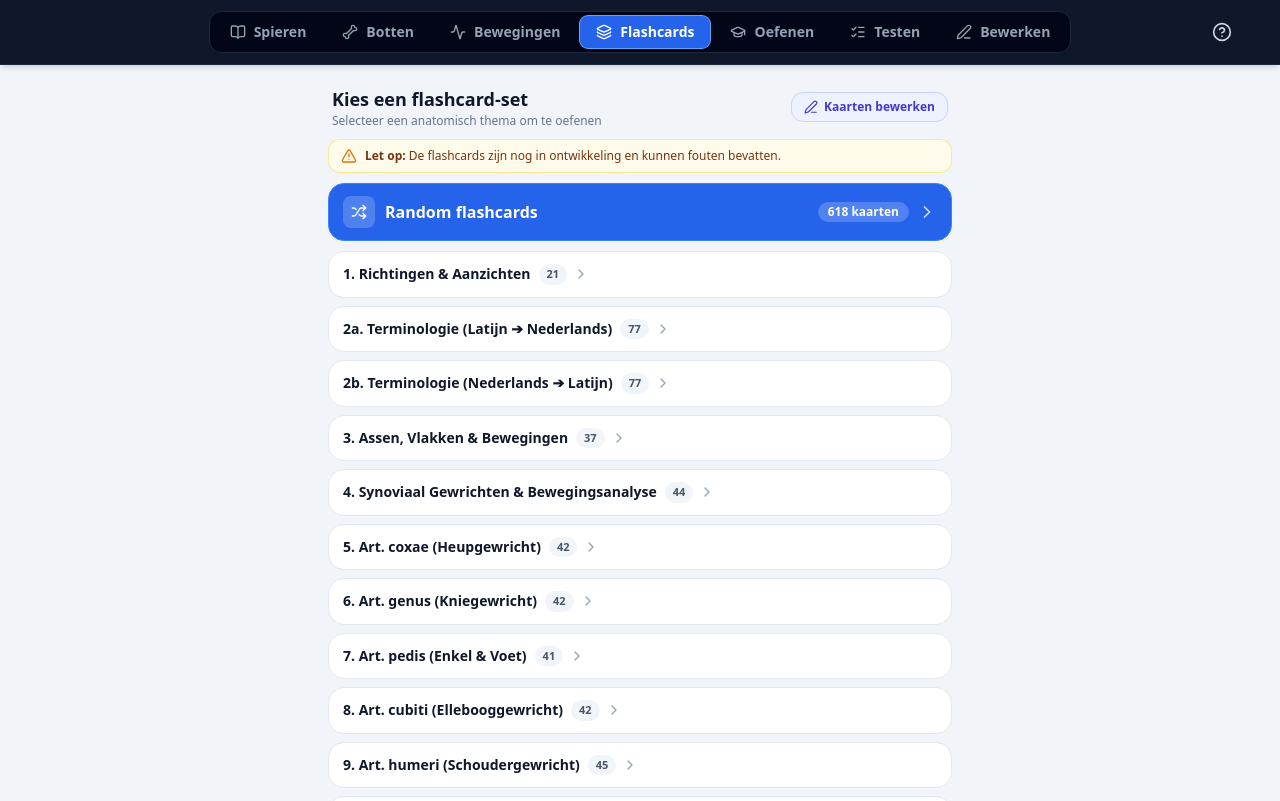
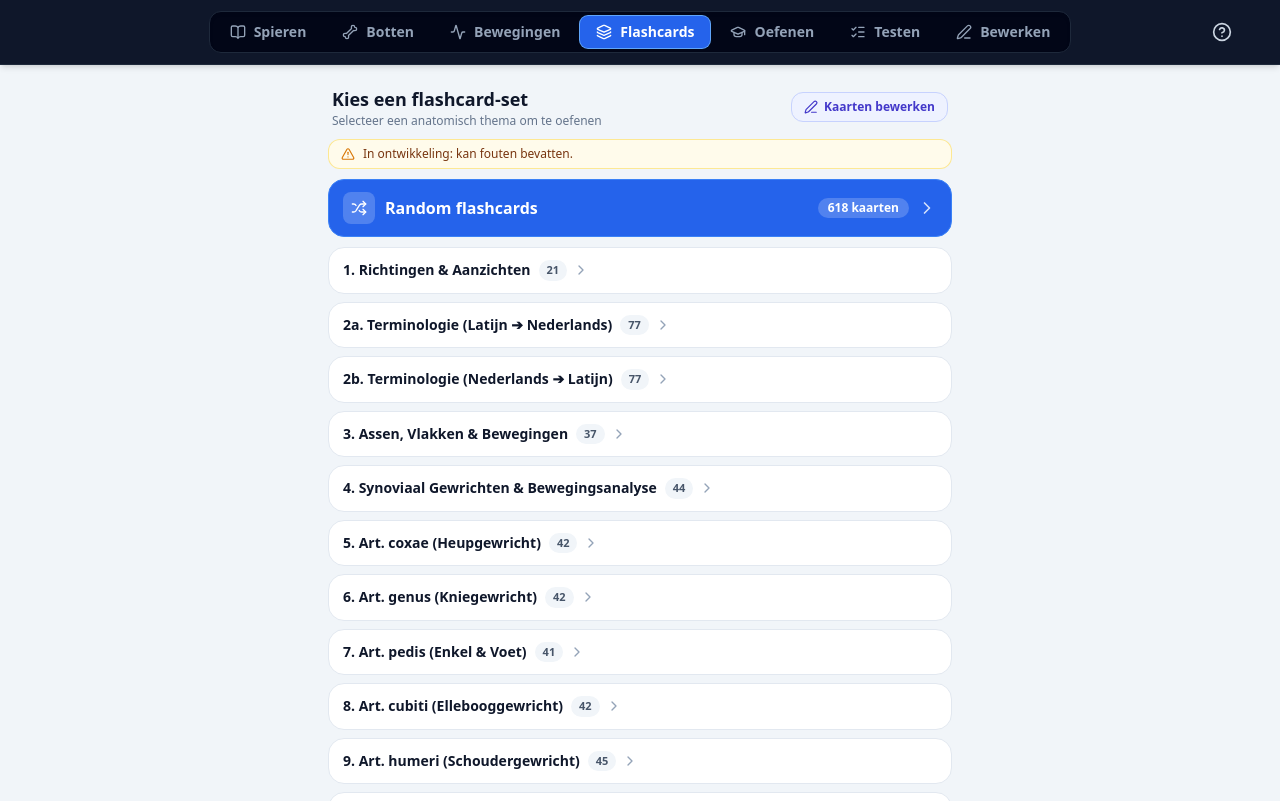
Before and after one commit to hnsvrdmn/anatomie-spier-app, a React (Vite) app: page / in a window 1280 px wide. Both pictures are taken after a click on the button "Flashcards". Built offline with nearby package versions, Linux system fonts and the light colour scheme.

Commit message:
Kort disclaimers flashcards in naar 'In ontwikkeling: kan fouten bevatten.'

```diff
--- a/src/components/flashcards/FlashcardsView.tsx
+++ b/src/components/flashcards/FlashcardsView.tsx
@@ -495,11 +495,9 @@ export const FlashcardsView: React.FC = () => {
           </div>
 
           {/* Beknopte disclaimer */}
-          <div className="w-full bg-amber-50 border border-amber-200/90 rounded-xl px-3 py-2 flex items-center gap-2 text-amber-900 text-xs font-medium shadow-2xs">
-            <AlertTriangle className="w-4 h-4 text-amber-600 shrink-0" />
-            <div>
-              <strong className="font-bold">Let op:</strong> De flashcards zijn nog in ontwikkeling en kunnen fouten bevatten.
-            </div>
+          <div className="w-full bg-amber-50 border border-amber-200/90 rounded-xl px-3 py-1.5 flex items-center gap-2 text-amber-900 text-xs font-medium shadow-2xs">
+            <AlertTriangle className="w-3.5 h-3.5 text-amber-600 shrink-0" />
+            <span>In ontwikkeling: kan fouten bevatten.</span>
           </div>
 
           {/* Random Flashcards Optie (mengt dynamisch alle sets) */}
@@ -771,7 +769,7 @@ export const FlashcardsView: React.FC = () => {
         {/* Subtiele disclaimer op het flashcard scherm */}
         <div className="w-full flex items-center justify-center gap-1.5 py-1 px-2.5 bg-amber-50/80 border border-amber-200/70 rounded-xl text-amber-900 text-[10px] sm:text-[11px] font-medium shrink-0">
           <AlertTriangle className="w-3 h-3 text-amber-600 shrink-0" />
-          <span className="truncate">In ontwikkeling: de inhoud bevat nog fouten en onnauwkeurigheden</span>
+          <span className="truncate">In ontwikkeling: kan fouten bevatten</span>
         </div>
 
         {/* MIDDEN: De Flipcard (flex-1 min-h-0 zodat deze ALTIJD exact past op elk schermformaat) */}
```
Also changed, not shown: 1 other file (tests, documents, lock files or other folders).
